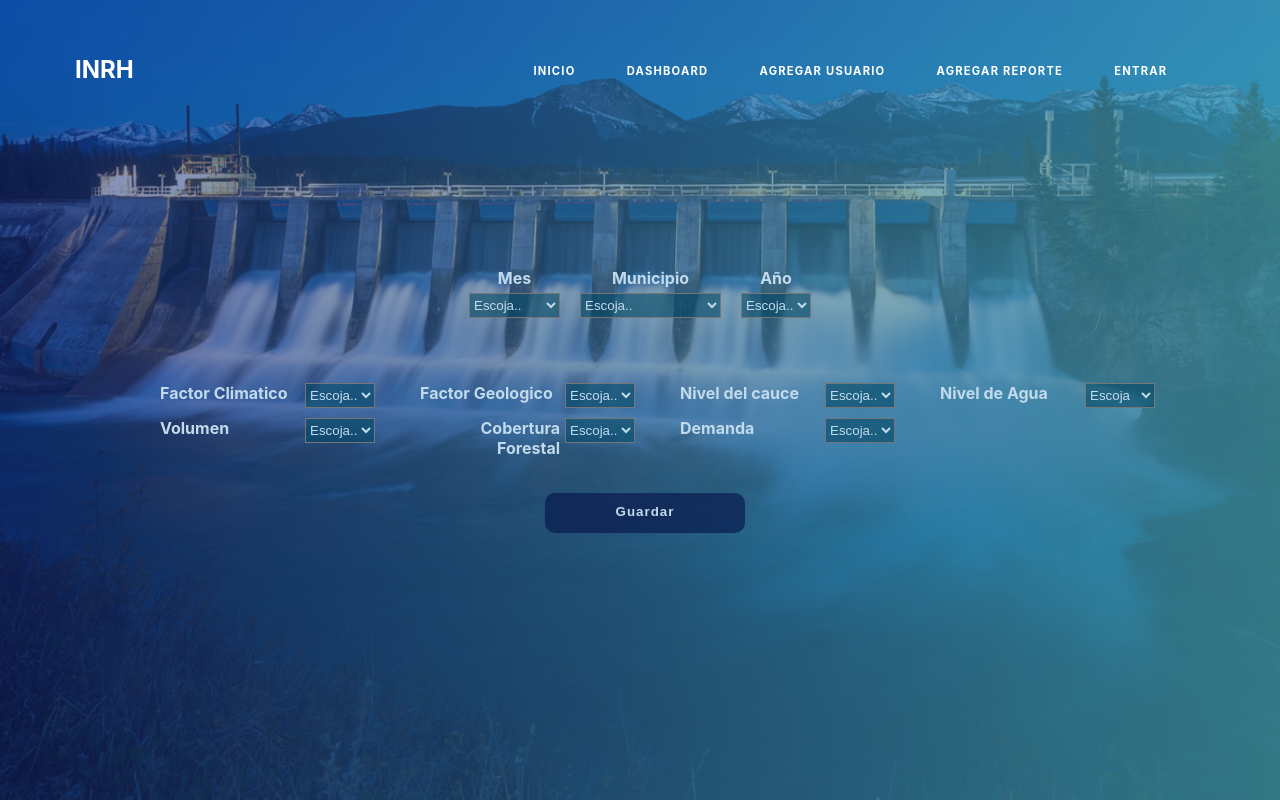
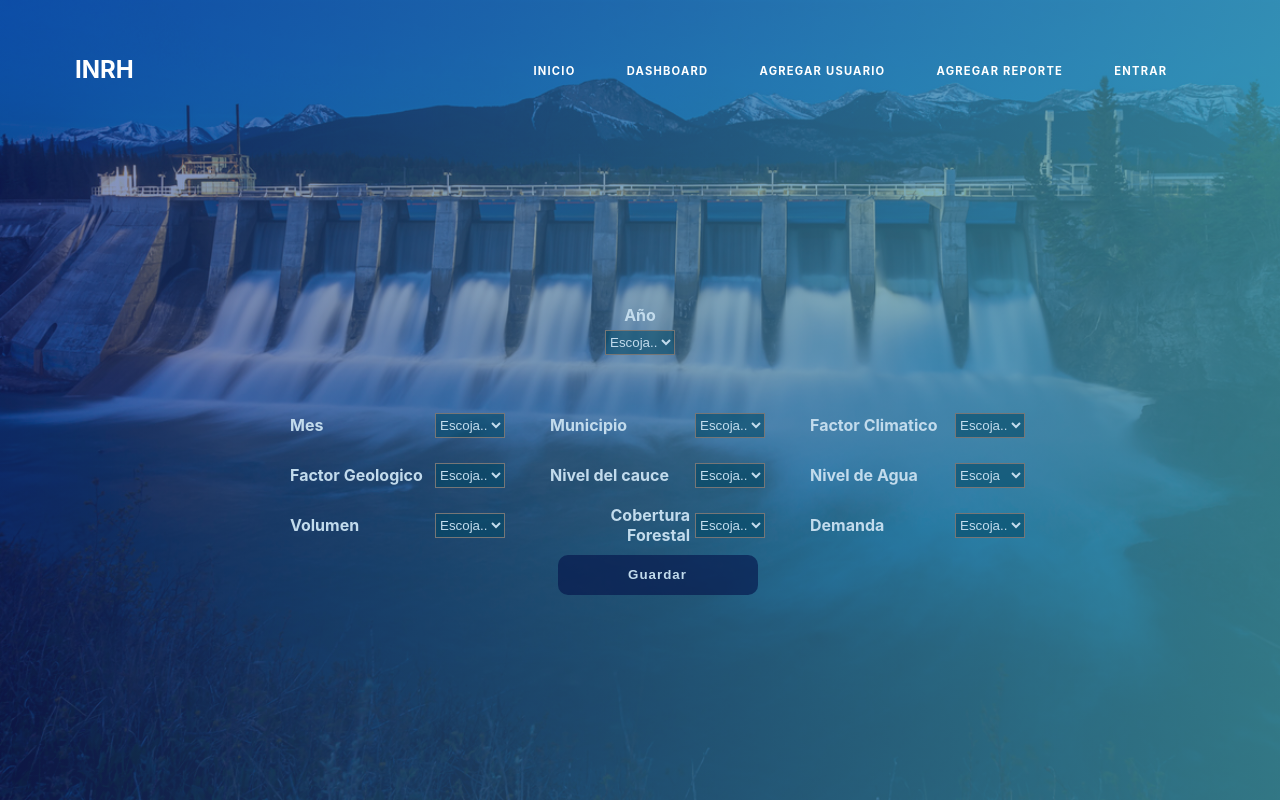
Before and after one commit to gbasulto2021/inrh-gtmo, a React (Create React App) app: page /form in a window 1280 px wide. Built offline with nearby package versions, Linux system fonts and the light colour scheme.

Commit message:
working on form layout

```diff
--- a/src/App.css
+++ b/src/App.css
@@ -356,10 +356,8 @@
     font-weight: bold;
     letter-spacing: 1px;
     cursor: pointer;
-     margin-top: 20px;
-     margin-left: 10px;
-     background-color: #0413499e;
-     width: 200px;
+    background-color: #0413499e;
+     width: 100%;
      height: 40px;
      border: none;
      border-radius: 10px;
@@ -378,8 +376,9 @@
   }
 
   .form__data{
-    height: 300px;
-    width: 100%;
+    margin-top: 200px;
+    width: 80%;
+    max-width: 1024px;
     padding: 10px;
     display: flex;
     flex-direction: column;
@@ -399,19 +398,21 @@
 
   }
   .form__data-second-group{
+
     margin-top: 30px;
     display: grid;
     justify-content: center;
-    grid-template-columns: repeat(auto-fill, minmax(200px, 250px)) ;
+    grid-template-columns: repeat(auto-fit, minmax(150px, 250px)) ;
+    gap: 10px;
     width: 100%;
-    gap: 10px;
-
-
   }
 
   .form__data-item-2{
+    height: 40px;
+    min-width: 150px;
     padding-left: 35px;
     display: flex;
+    align-items: center;
     justify-content:space-between;
     color:#c2dbec;
     font-weight: bold;
@@ -506,3 +507,17 @@
   .report_btn:hover{
     background-color:#a1cfed;
   }
+
+  @media  screen and (min-width: 992px ) {
+    .form-btn{
+       grid-column: 1 / span 3;
+       justify-content: center;
+    }
+    .btn{
+      width: 200px;
+    }
+    .form__data{
+      margin-top: 100px;
+
+    }
+  }
--- a/src/App.js
+++ b/src/App.js
@@ -8,8 +8,6 @@ import Form from './components/Form';
 import Chart from './components/Chart';
 
 function App() {
-
-
 
   return (
     <div className="App">
--- a/src/components/Form.js
+++ b/src/components/Form.js
@@ -16,8 +16,8 @@ const initialState = {
   volumen: "",
   coberturaForestal: "",
   demanda: "",
-  resultado: 1.7,
-  idUser: 2,
+  resultado: "",
+  idUser: "",
 };
 
 // =('Factor B4climatico'!N2*0.16)+('Factor geológico'!N2*0.13)+('Nivel del cauce'!N2*0.13)+('Nivel Aguas Subterráneas'!N2*0.15)+('Volumen de los embalses'!N2*0.17)+('Cobertura forestal'!N2*0.12)+('Demanda disponibilidad'!N2*0.14)
@@ -25,6 +25,7 @@ const Form = () => {
   const [form, setForm] = useState(initialState);
   const [isLoading, setIsLoading] = useState(false);
   const [message, setMessage] = useState(null);
+  const [errors, setErrors] = useState({});
   const years = (cb) => {
     return cb();
   };
@@ -33,24 +34,25 @@ const Form = () => {
     setForm({ ...form, [e.target.name]: e.target.value });
   };
 
-  const addReport = (data) => {
+  const addReport = async (data) => {
     try {
       let url = "http://localhost:5500/new-report";
       let options = {
-        body: data,
+        method:"POST",
+        body: JSON.stringify(data),
         headers: { "Content-type": "application/json" },
       };
       setIsLoading(true);
-      helpHttp()
-        .post(url, options)
-        .then((res) => {
-          setIsLoading(false);
-          setMessage(res.statusText);
-        });
+      const response = await fetch(url,options)
+      const json = response.json()
+      setIsLoading(false)
+
+      return json
     } catch (error) {
       console.log(error);
     }
   };
+
   const calcResult = (data) => {
     let result;
     const {
@@ -77,12 +79,15 @@ const Form = () => {
     addReport({
       ...form,
       resultado: calcResult(form),
-      fecha: new Date().toLocaleDateString("en-us", {
-        year: "numeric",
-        month: "short",
-        day: "numeric",
-      }),
-    });
+      idUser: JSON.parse(localStorage.getItem("user")).id_user
+    }).then(res=> {
+      if(res.ok){
+        setMessage(res.statusText)
+      }else{
+        setErrors(res.errors)
+      }
+
+    })
     setForm(initialState);
     setTimeout(() => {
       setMessage(null);
@@ -95,51 +100,7 @@ const Form = () => {
       <div className="form">
         <form className="form__data" onSubmit={handleSubmit}>
           <div className="form__data-first-group">
-            <div className="form__data-item">
-              <label htmlFor="mes">Mes</label>
 
-              <select
-                id="mes"
-                name="mes"
-                value={form.mes}
-                onChange={(e) => handleChange(e)}
-              >
-                <option value="">Escoja..</option>
-                <option value="Enero">Enero</option>
-                <option value="Febrero">Febrero</option>
-                <option value="Marzo">Marzo</option>
-                <option value="Abril">Abril</option>
-                <option value="Mayo">Mayo</option>
-                <option value="Junio">Junio</option>
-                <option value="Julio">Julio</option>
-                <option value="Agosto">Agosto</option>
-                <option value="Septiembre">Septiembre</option>
-                <option value="Octubre">Octubre</option>
-                <option value="Noviembre">Noviembre</option>
-                <option value="Diciembre">Diciembre</option>
-              </select>
-            </div>
-            <div className="form__data-item">
-              <label htmlFor="municipio">Municipio</label>
-              <select
-                id="municipio"
-                name="municipio"
-                value={form.municipio}
-                onChange={(e) => handleChange(e)}
-              >
-                <option value="">Escoja..</option>
-                <option value="mias">Imias</option>
-                <option value="Baracoa">Baracoa</option>
-                <option value="San Antonio del Sur">San Antonio del Sur</option>
-                <option value="Manuel Tames">Manuel Tames</option>
-                <option value="El Salvador">El Salvador</option>
-                <option value="Maisi">Maisi</option>
-                <option value="Niceto Perez">Niceto Perez</option>
-                <option value="Yateras">Yateras</option>
-                <option value="Guantanamo">Guantanamo</option>
-                <option value="Caimanera">Caimanera</option>
-              </select>
-            </div>
             <div className="form__data-item">
               <label htmlFor="year">Año</label>
               <select
@@ -165,6 +126,51 @@ const Form = () => {
             </div>
           </div>
           <div className="form__data-second-group">
+          <div className="form__data-item-2">
+              <label htmlFor="mes">Mes</label>
+
+              <select
+                id="mes"
+                name="mes"
+                value={form.mes}
+                onChange={(e) => handleChange(e)}
+              >
+                <option value="">Escoja..</option>
+                <option value="Enero">Enero</option>
+                <option value="Febrero">Febrero</option>
+                <option value="Marzo">Marzo</option>
+                <option value="Abril">Abril</option>
+                <option value="Mayo">Mayo</option>
+                <option value="Junio">Junio</option>
+                <option value="Julio">Julio</option>
+                <option value="Agosto">Agosto</option>
+                <option value="Septiembre">Septiembre</option>
+                <option value="Octubre">Octubre</option>
+                <option value="Noviembre">Noviembre</option>
+                <option value="Diciembre">Diciembre</option>
+              </select>
+            </div>
+            <div className="form__data-item-2">
+              <label htmlFor="municipio">Municipio</label>
+              <select
+                id="municipio"
+                name="municipio"
+                value={form.municipio}
+                onChange={(e) => handleChange(e)}
+              >
+                <option value="">Escoja..</option>
+                <option value="mias">Imias</option>
+                <option value="Baracoa">Baracoa</option>
+                <option value="San Antonio del Sur">San Antonio del Sur</option>
+                <option value="Manuel Tames">Manuel Tames</option>
+                <option value="El Salvador">El Salvador</option>
+                <option value="Maisi">Maisi</option>
+                <option value="Niceto Perez">Niceto Perez</option>
+                <option value="Yateras">Yateras</option>
+                <option value="Guantanamo">Guantanamo</option>
+                <option value="Caimanera">Caimanera</option>
+              </select>
+            </div>
             <div className="form__data-item-2">
               <label htmlFor="factorClimatico">Factor Climatico</label>
               <select
@@ -263,8 +269,11 @@ const Form = () => {
                 <option value="10">10</option>
               </select>
             </div>
+            <div className="form__data-item-2 form-btn">
+            <Button text="Guardar" />
+            </div>
           </div>
-          <Button text="Guardar" />
+
         </form>
         {isLoading && <Loader />}
         {message && <p className="message">{message}</p>}
--- a/src/herpers/helpHttp.js
+++ b/src/herpers/helpHttp.js
@@ -27,6 +27,7 @@ export const helpHttp = () => {
               err: true,
               status: res.status || "00",
               statusText: res.statusText || "Ocurrio un error",
+
             })
       )
       .catch((err) => err);
```
